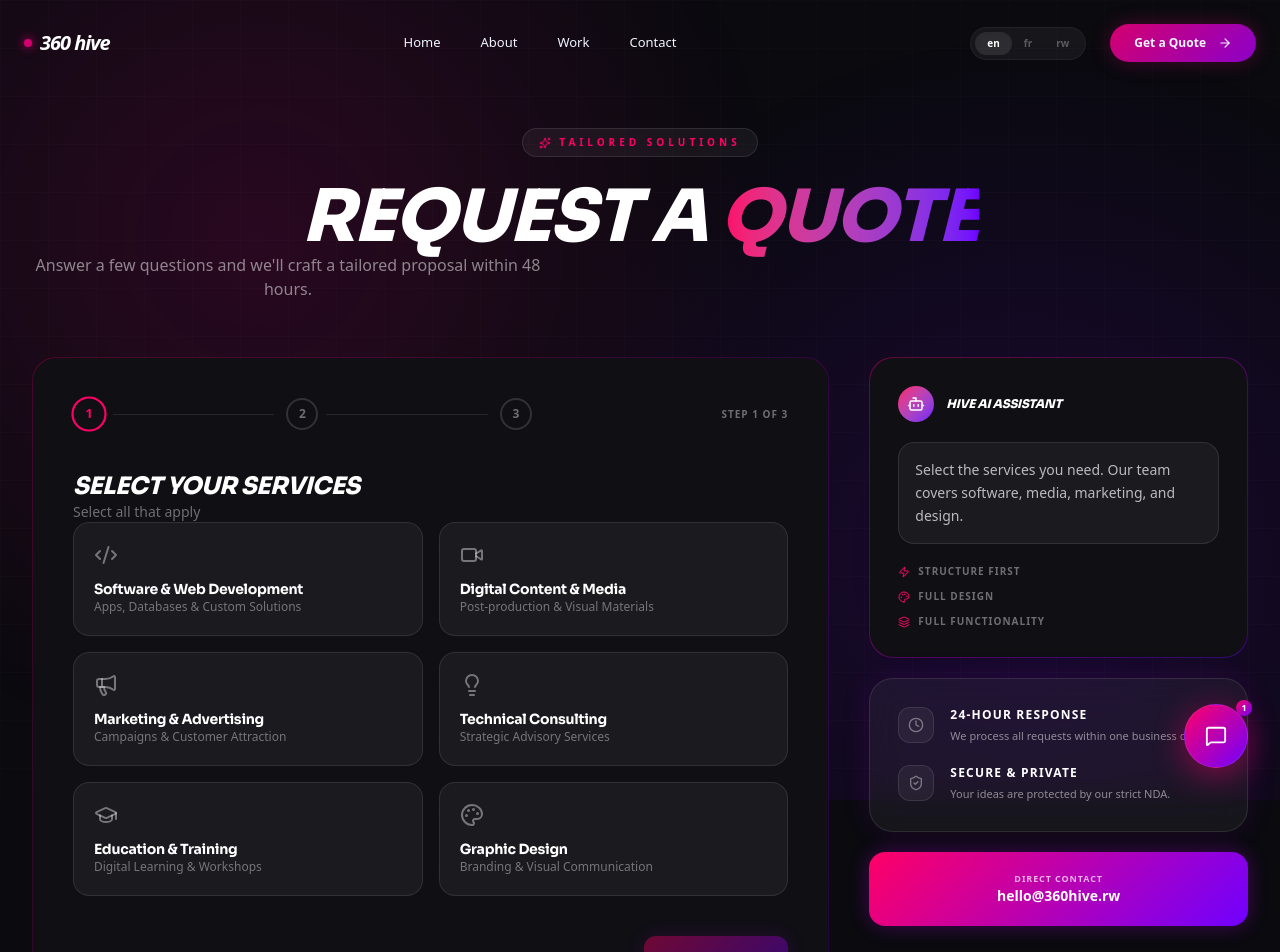
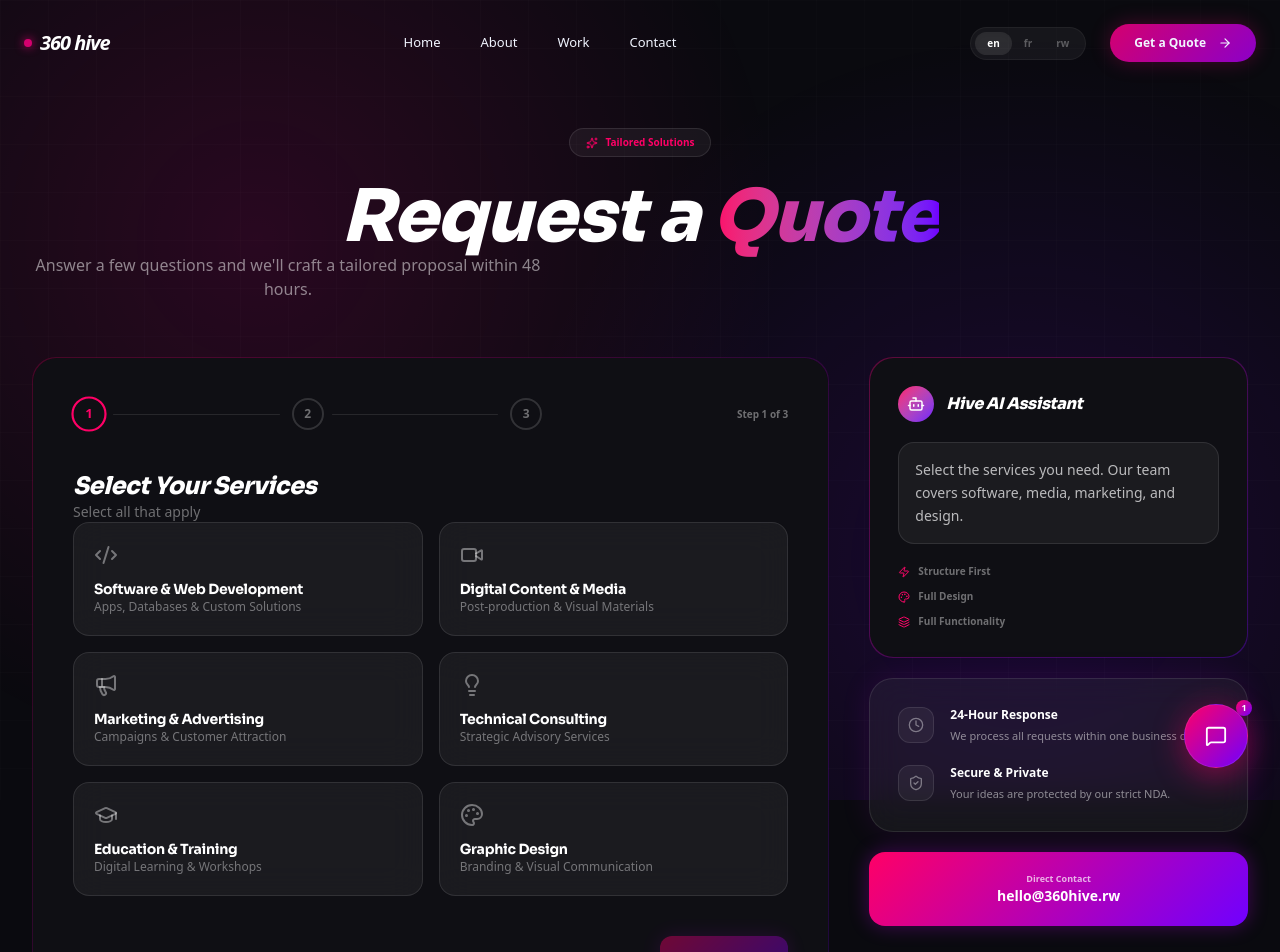
Before and after one commit to hivebyqueens/360hive, a Next.js app: page /quote in a window 1280 px wide. Shown: the top 952 px of the page. Built offline with nearby package versions, Linux system fonts and the light colour scheme.

Commit message:
remove caps lock

```diff
--- a/app/quote/page.tsx
+++ b/app/quote/page.tsx
@@ -21,7 +21,7 @@ function FormInput({
   const [focused, setFocused] = useState(false);
   return (
     <div className="space-y-1.5">
-      <label className={`text-[10px] font-bold uppercase tracking-widest transition-colors ${focused ? "text-[#ff0066]" : "text-white/40"}`}>
+      <label className={`text-[10px] font-bold lowercasetracking-widest transition-colors ${focused ? "text-[#ff0066]" : "text-white/40"}`}>
         {label}
       </label>
       <input
@@ -117,11 +117,11 @@ export default function RequestQuote() {
             <CheckCircle2 size={44} className="text-green-500" />
           </motion.div>
           <motion.div initial={{ opacity: 0, y: 20 }} animate={{ opacity: 1, y: 0 }} transition={{ delay: 0.2 }}>
-            <h2 className="text-4xl font-black italic uppercase tracking-tight mb-4 text-white">{t.quote.success_title}</h2>
+            <h2 className="text-4xl font-black italic lowercasetracking-tight mb-4 text-white">{t.quote.success_title}</h2>
             <p className="text-white/50 leading-relaxed mb-8">{t.quote.success_sub}</p>
             <button
               onClick={() => { setStatus("idle"); setStep(1); setSelectedServices([]); }}
-              className="px-10 py-3 rounded-2xl font-bold uppercase tracking-widest text-[11px] text-white transition-all"
+              className="px-10 py-3 rounded-2xl font-bold lowercasetracking-widest text-[11px] text-white transition-all"
               style={{ background: "linear-gradient(135deg,#ff0066,#7000ff)", boxShadow: "0 0 20px rgba(200,0,255,0.4)" }}
             >
               Submit Another
@@ -144,10 +144,10 @@ export default function RequestQuote() {
       <div className="max-w-7xl mx-auto relative z-10">
         {/* HEADER */}
         <motion.section initial={{ opacity: 0, y: 20 }} animate={{ opacity: 1, y: 0 }} className="text-center mb-14">
-          <span className="inline-flex items-center gap-2 px-4 py-1.5 rounded-full border border-white/10 bg-white/5 text-[10px] font-bold uppercase tracking-[0.4em] text-[#ff0066] mb-6">
+          <span className="inline-flex items-center gap-2 px-4 py-1.5 rounded-full border border-white/10 bg-white/5 text-[10px] font-bold lowercasetracking-[0.4em] text-[#ff0066] mb-6">
             <Sparkles size={12} /> {t.quote.badge}
           </span>
-          <h1 className="text-4xl sm:text-5xl md:text-6xl lg:text-7xl font-black italic uppercase tracking-tighter mb-4 text-white">
+          <h1 className="text-4xl sm:text-5xl md:text-6xl lg:text-7xl font-black italic lowercasetracking-tighter mb-4 text-white">
             {t.quote.title1}{" "}
             <span className="text-transparent bg-clip-text bg-gradient-to-r from-[#ff0066] to-[#7000ff]">{t.quote.title2}</span>
           </h1>
@@ -186,7 +186,7 @@ export default function RequestQuote() {
                       )}
                     </div>
                   ))}
-                  <span className="text-[10px] font-bold uppercase tracking-widest text-white/40 ml-2">
+                  <span className="text-[10px] font-bold lowercasetracking-widest text-white/40 ml-2">
                     {t.quote.step} {step} {t.quote.of} 3
                   </span>
                 </div>
@@ -195,7 +195,7 @@ export default function RequestQuote() {
                 <AnimatePresence mode="wait">
                   {step === 1 && (
                     <motion.div key="s1" initial={{ opacity: 0, x: 20 }} animate={{ opacity: 1, x: 0 }} exit={{ opacity: 0, x: -20 }}>
-                      <h2 className="text-2xl font-black italic uppercase tracking-tight mb-2 text-white">{t.quote.step1_title}</h2>
+                      <h2 className="text-2xl font-black italic lowercasetracking-tight mb-2 text-white">{t.quote.step1_title}</h2>
                       <p className="text-white/40 text-sm mb-8">Select all that apply</p>
                       <div className="grid grid-cols-1 sm:grid-cols-2 gap-4">
                         {services.map((s) => {
@@ -233,7 +233,7 @@ export default function RequestQuote() {
 
                   {step === 2 && (
                     <motion.div key="s2" initial={{ opacity: 0, x: 20 }} animate={{ opacity: 1, x: 0 }} exit={{ opacity: 0, x: -20 }}>
-                      <h2 className="text-2xl font-black italic uppercase tracking-tight mb-2 text-white">{t.quote.step2_title}</h2>
+                      <h2 className="text-2xl font-black italic lowercasetracking-tight mb-2 text-white">{t.quote.step2_title}</h2>
                       <p className="text-white/40 text-sm mb-8">So we know who we're talking to</p>
                       <div className="grid md:grid-cols-2 gap-6 mb-6">
                         <FormInput label={t.quote.name} value={formData.name} onChange={(v) => update("name", v)} placeholder={t.quote.name_placeholder} required />
@@ -242,7 +242,7 @@ export default function RequestQuote() {
                         <FormInput label={t.quote.company} value={formData.company} onChange={(v) => update("company", v)} placeholder={t.quote.company_placeholder} />
                       </div>
                       <div className="space-y-1.5">
-                        <label className="text-[10px] font-bold uppercase tracking-widest text-white/40">{t.quote.description}</label>
+                        <label className="text-[10px] font-bold lowercasetracking-widest text-white/40">{t.quote.description}</label>
                         <textarea
                           rows={4}
                           value={formData.description}
@@ -256,11 +256,11 @@ export default function RequestQuote() {
 
                   {step === 3 && (
                     <motion.div key="s3" initial={{ opacity: 0, x: 20 }} animate={{ opacity: 1, x: 0 }} exit={{ opacity: 0, x: -20 }}>
-                      <h2 className="text-2xl font-black italic uppercase tracking-tight mb-2 text-white">{t.quote.step3_title}</h2>
+                      <h2 className="text-2xl font-black italic lowercasetracking-tight mb-2 text-white">{t.quote.step3_title}</h2>
                       <p className="text-white/40 text-sm mb-8">Help us understand the scope</p>
                       <div className="grid md:grid-cols-2 gap-10">
                         <div>
-                          <label className="text-[10px] font-bold uppercase tracking-widest text-white/40 mb-4 block">{t.quote.budget_label}</label>
+                          <label className="text-[10px] font-bold lowercasetracking-widest text-white/40 mb-4 block">{t.quote.budget_label}</label>
                           <div className="space-y-2.5">
                             {budgetRanges.map((b) => (
                               <button
@@ -278,7 +278,7 @@ export default function RequestQuote() {
                           </div>
                         </div>
                         <div>
-                          <label className="text-[10px] font-bold uppercase tracking-widest text-white/40 mb-4 block">{t.quote.timeline_label}</label>
+                          <label className="text-[10px] font-bold lowercasetracking-widest text-white/40 mb-4 block">{t.quote.timeline_label}</label>
                           <div className="space-y-2.5">
                             {timelines.map((tl) => (
                               <button
@@ -304,7 +304,7 @@ export default function RequestQuote() {
                           {t.quote.file_label}{" "}
                           <span className="text-[#ff0066] font-bold cursor-pointer">{t.quote.file_browse}</span>
                         </p>
-                        <p className="text-[10px] text-white/25 mt-1.5 uppercase tracking-widest">{t.quote.file_types}</p>
+                        <p className="text-[10px] text-white/25 mt-1.5 lowercasetracking-widest">{t.quote.file_types}</p>
                       </div>
 
                       {status === "error" && (
@@ -325,7 +325,7 @@ export default function RequestQuote() {
                   {step > 1 && (
                     <button
                       onClick={() => setStep((s) => s - 1)}
-                      className="px-6 h-12 rounded-xl border border-white/15 font-bold uppercase tracking-widest text-[10px] text-white/60 hover:border-white/30 hover:text-white transition-all flex items-center gap-1"
+                      className="px-6 h-12 rounded-xl border border-white/15 font-bold lowercasetracking-widest text-[10px] text-white/60 hover:border-white/30 hover:text-white transition-all flex items-center gap-1"
                     >
                       <ChevronLeft size={15} /> {t.quote.back}
                     </button>
@@ -335,7 +335,7 @@ export default function RequestQuote() {
                       <button
                         onClick={() => setStep((s) => s + 1)}
                         disabled={step === 1 && selectedServices.length === 0}
-                        className="px-8 h-12 rounded-xl font-bold uppercase tracking-widest text-[10px] text-white transition-all disabled:opacity-40 flex items-center gap-1"
+                        className="px-8 h-12 rounded-xl font-bold lowercasetracking-widest text-[10px] text-white transition-all disabled:opacity-40 flex items-center gap-1"
                         style={{ background: "linear-gradient(135deg,#ff0066,#7000ff)", boxShadow: "0 0 20px rgba(200,0,255,0.3)" }}
                       >
                         {t.quote.next} <ChevronRight size={15} />
@@ -344,7 +344,7 @@ export default function RequestQuote() {
                       <button
                         onClick={handleSubmit}
                         disabled={status === "loading" || !formData.name || !formData.email}
-                        className="px-10 h-12 rounded-xl font-bold uppercase tracking-widest text-[10px] text-white disabled:opacity-50 flex items-center gap-2 transition-all"
+                        className="px-10 h-12 rounded-xl font-bold lowercasetracking-widest text-[10px] text-white disabled:opacity-50 flex items-center gap-2 transition-all"
                         style={{ background: "linear-gradient(135deg,#ff0066,#7000ff)", boxShadow: "0 0 20px rgba(200,0,255,0.3)" }}
                       >
                         {status === "loading" ? (
@@ -379,7 +379,7 @@ export default function RequestQuote() {
                   <div className="w-9 h-9 rounded-full bg-gradient-to-br from-[#ff0066] to-[#7000ff] flex items-center justify-center">
                     <Bot size={18} className="text-white" />
                   </div>
-                  <h4 className="font-black italic uppercase text-xs tracking-widest text-white">{t.quote.ai_title}</h4>
+                  <h4 className="font-black italic lowercasetext-xs tracking-widest text-white">{t.quote.ai_title}</h4>
                 </div>
                 <AnimatePresence mode="wait">
                   <motion.div
@@ -394,7 +394,7 @@ export default function RequestQuote() {
                 </AnimatePresence>
                 <div className="space-y-2.5">
                   {[{ icon: Zap, text: "Structure First" }, { icon: Palette, text: "Full Design" }, { icon: Layers, text: "Full Functionality" }].map(({ icon: Icon, text }) => (
-                    <div key={text} className="flex items-center gap-2 text-[10px] font-bold uppercase tracking-widest text-white/40">
+                    <div key={text} className="flex items-center gap-2 text-[10px] font-bold lowercasetracking-widest text-white/40">
                       <Icon size={12} className="text-[#ff0066]" /> {text}
                     </div>
                   ))}
@@ -413,7 +413,7 @@ export default function RequestQuote() {
                     <Icon size={16} className="text-white/40" />
                   </div>
                   <div>
-                    <h6 className="text-xs font-black uppercase tracking-widest mb-1 text-white">{title}</h6>
+                    <h6 className="text-xs font-black lowercasetracking-widest mb-1 text-white">{title}</h6>
                     <p className="text-[11px] text-white/50 leading-relaxed">{desc}</p>
                   </div>
                 </div>
@@ -426,7 +426,7 @@ export default function RequestQuote() {
               className="block px-7 py-5 rounded-2xl text-center group hover:opacity-90 transition-opacity shadow-[0_0_20px_rgba(200,0,255,0.3)]"
               style={{ background: "linear-gradient(135deg,#ff0066,#7000ff)" }}
             >
-              <p className="text-[9px] font-bold uppercase tracking-widest text-white/70 mb-1">{t.quote.direct_contact}</p>
+              <p className="text-[9px] font-bold lowercasetracking-widest text-white/70 mb-1">{t.quote.direct_contact}</p>
               <h5 className="font-black text-white group-hover:scale-105 transition-transform text-sm">hello@360hive.rw</h5>
             </a>
           </div>
```
